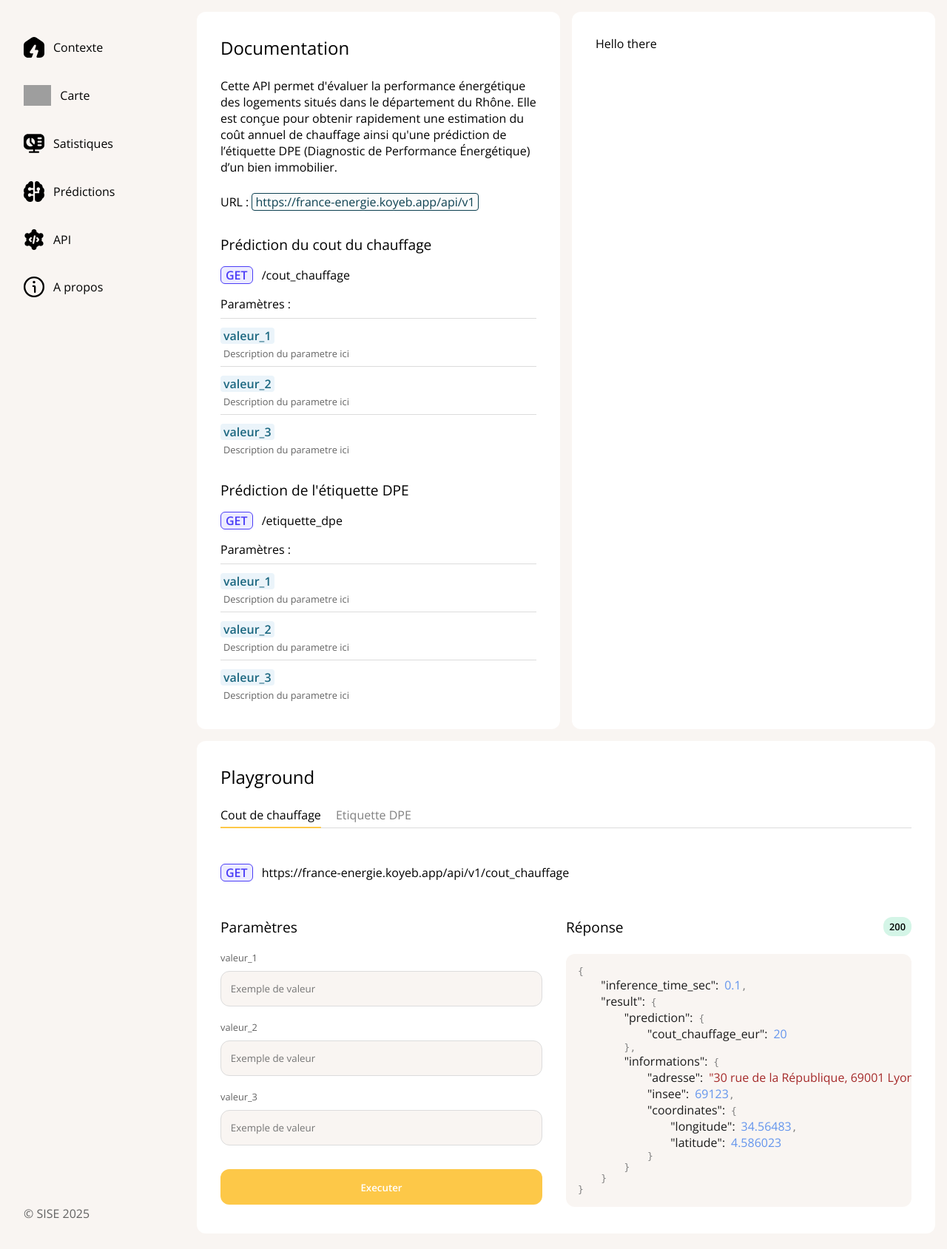
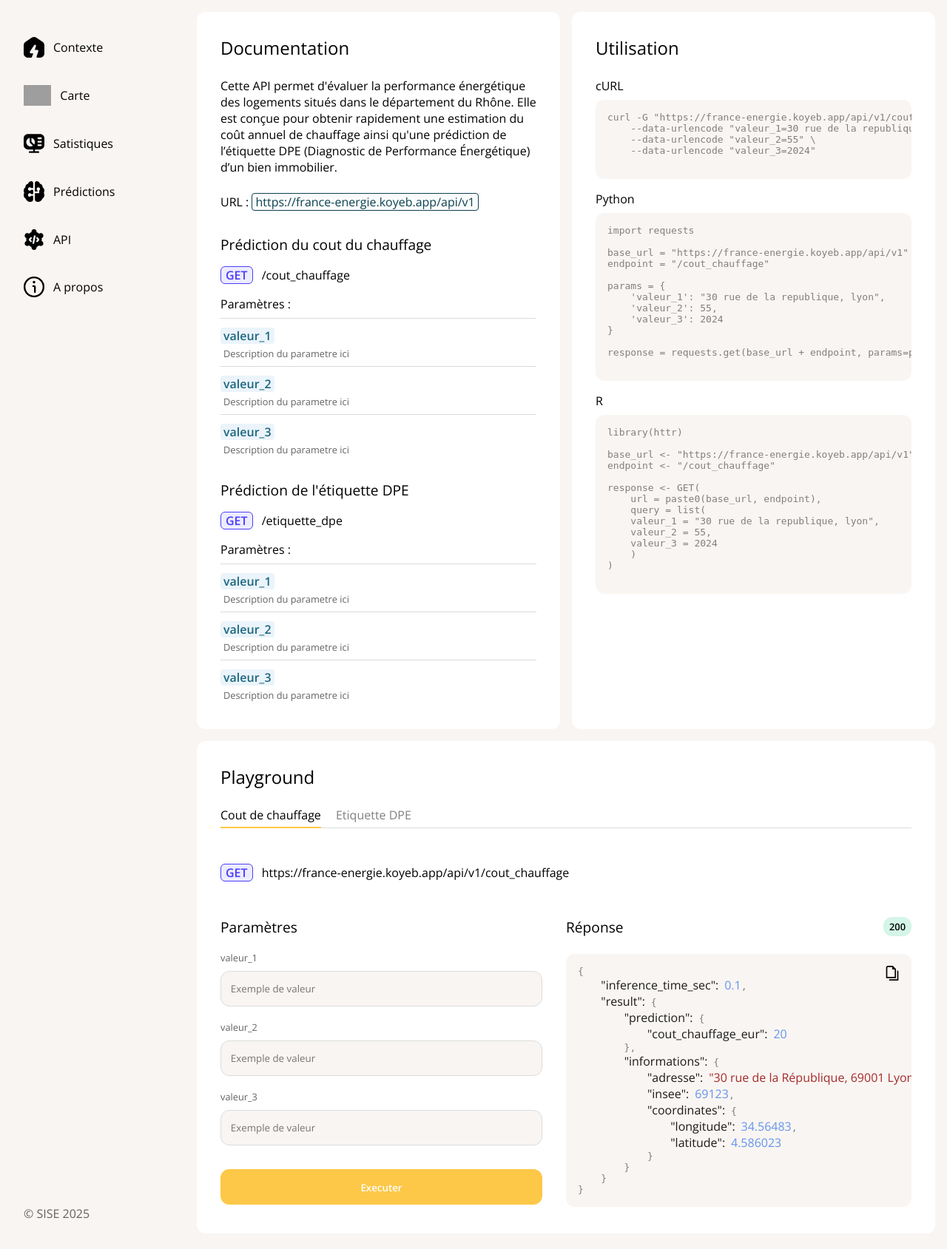
Before and after one commit to marinoo3/m2_enedis, a Flask app: template web/application/templates/api-documentation.html in a window 1280 px wide. Shown: the part 83-1772 px from the top of the page at 74% size. Run offline with Flask 3, Linux system fonts and the light colour scheme; the template is opened without the code that fills it, so the values that code supplies are empty; parts of the project's set-up code (start-up, migrations or seed data) failed here and were passed over; grey boxes are pictures that could not be loaded.

Commit message:
Added Code Snippet to API
Added Code Snippet to API page and a map to the predict page

```diff
--- a/web/application/static/css/api-documentation.css
+++ b/web/application/static/css/api-documentation.css
@@ -16,13 +16,10 @@
 .content {
     padding: 2rem;
 }
-.content.documentation {
+.content.documentation, .content.code-snippet {
     flex: 0 0 calc(50% - .5rem);
-    max-height: 80%;
+    max-height: 70%;
     overflow: auto;
-}
-.content.other {
-    flex: 0 0 calc(50% - .5rem);
 }
 
 h1 {
@@ -48,6 +45,19 @@ h1 {
     }
 }
 
+.code {
+
+    background-color: var(--bg-color);
+    border-radius: var(--border-radius);
+    margin-top: .5rem;
+    position: relative;
+
+    pre {
+        overflow: auto;
+        padding: 1rem;
+    }
+}
+
 
 /* SECTION */
 
@@ -62,6 +72,10 @@ h1 {
     #endpoint-url {
         display: inline-block;
     }
+}
+
+.code-snippet .snippet {
+    margin-top: 1rem;
 }
 
 #requests {
@@ -113,18 +127,13 @@ h1 {
             font-weight: 600;
         }
 
-        .json-wrapper {
-
-            background-color: var(--bg-color);
-            border-radius: var(--border-radius);
-            margin-top: .5rem;
-            max-height: 100%;
-
-            .json-content {
-                overflow: auto;
-                padding: 1rem;
+        .json-wrapper #copy-json {
+                height: 20px;
+                position: absolute;
+                top: 1rem;
+                right: 1rem;
+                cursor: pointer;
             }
-        }
     }
 
 }
--- a/web/application/static/css/main.css
+++ b/web/application/static/css/main.css
@@ -250,6 +250,17 @@ button.second-button {
     font-weight: 300;
 }
 
+.leaflet-control-zoom {
+    border-radius: var(--border-radius);
+    overflow: hidden;
+}
+
+.leaflet-popup-content ul > li {
+    list-style: inside;
+    padding: 2px;
+    margin: inherit;
+}
+
 .progress-container {
 
     width: 10rem;
@@ -260,7 +271,7 @@ button.second-button {
 
     .progress {
         height: 100%;
-        width: 5%;
+        width: 1%;
         background-color: var(--accent);
         transition: width ease-out .3s;
     }
--- a/web/application/templates/api-documentation.html
+++ b/web/application/templates/api-documentation.html
@@ -83,8 +83,58 @@
                     </div>
                 </section>
             </div>
-            <div class="content other">
-                <p>Hello there</p>
+            <div class="content code-snippet">
+                <h1>Utilisation</h1>
+                <div class="curl snippet">
+                    <p>cURL</p>
+                    <div class="code">
+                        <pre>
+curl -G "https://france-energie.koyeb.app/api/v1/cout_chauffage" \
+    --data-urlencode "valeur_1=30 rue de la republique, lyon" \
+    --data-urlencode "valeur_2=55" \
+    --data-urlencode "valeur_3=2024"
+                        </pre>
+                    </div>
+                </div>
+                <div class="python snippet">
+                    <p>Python</p>
+                    <div class="code">
+                        <pre>
+import requests
+
+base_url = "https://france-energie.koyeb.app/api/v1"
+endpoint = "/cout_chauffage"
+
+params = {
+    'valeur_1': "30 rue de la republique, lyon",
+    'valeur_2': 55,
+    'valeur_3': 2024
+}
+
+response = requests.get(base_url + endpoint, params=params)
+                        </pre>
+                    </div>
+                </div>
+                <div class="r snippet">
+                    <p>R</p>
+                    <div class="code">
+                        <pre>
+library(httr)
+
+base_url <- "https://france-energie.koyeb.app/api/v1"
+endpoint <- "/cout_chauffage"
+
+response <- GET(
+    url = paste0(base_url, endpoint),
+    query = list(
+    valeur_1 = "30 rue de la republique, lyon",
+    valeur_2 = 55,
+    valeur_3 = 2024
+    )
+)
+                        </pre>
+                    </div>
+                </div>
             </div>
             <div class="content playground">
                 <h1>Playground</h1>
@@ -131,8 +181,9 @@
                             <h2>Réponse</h2>
                             <p class="status-code">200</p>
                         </div>
-                        <div class="json-wrapper">
-                                <pre class="json-content"></pre>
+                        <div class="json-wrapper code">
+                            <img src="{{ url_for('static', filename='images/copy.svg') }}" alt="" id="copy-json" height="20px">
+                            <pre class="json-content"></pre>
                         </div>
                     </div>
                 </section>
--- a/web/application/templates/elements/menu.html
+++ b/web/application/templates/elements/menu.html
@@ -36,7 +36,7 @@
             </a>
         </li>
         <li>
-            <a href="/about">
+            <a href="https://github.com/marinoo3/m2_enedis">
                 <img src="{{ url_for('static', filename='images/info.svg') }}" alt="about icon" height="28px">
                 <p>A propos</p>
                 <div class="highlighter"></div>
--- a/web/application/templates/map.html
+++ b/web/application/templates/map.html
@@ -7,9 +7,7 @@
     <meta name="keywords" content="">
     <meta name="author" content="Marin NAGY"> -->
     <!-- Leaflet CSS -->
-    <link rel="stylesheet" href="https://unpkg.com/leaflet@1.9.4/dist/leaflet.css"
-     integrity="sha256-p4NxAoJBhIIN+hmNHrzRCf9tD/miZyoHS5obTRR9BMY="
-     crossorigin=""/>
+    <link rel="stylesheet" href="https://unpkg.com/leaflet@1.9.4/dist/leaflet.css" integrity="sha256-p4NxAoJBhIIN+hmNHrzRCf9tD/miZyoHS5obTRR9BMY=" crossorigin=""/>
     <!-- Leaflet Geosearch plugin CSS -->
     <link rel="stylesheet" href="https://unpkg.com/leaflet-geosearch@3.0.0/dist/geosearch.css"/>
     <!-- Leaflet markercluster plugin CSS -->
--- a/web/application/templates/predict.html
+++ b/web/application/templates/predict.html
@@ -6,6 +6,8 @@
     <!-- <meta name="description" content="">
     <meta name="keywords" content="">
     <meta name="author" content="Marin NAGY"> -->
+     <!-- Leaflet CSS -->
+    <link rel="stylesheet" href="https://unpkg.com/leaflet@1.9.4/dist/leaflet.css" integrity="sha256-p4NxAoJBhIIN+hmNHrzRCf9tD/miZyoHS5obTRR9BMY=" crossorigin=""/>
     <!-- Custom CSS -->
     <link rel="stylesheet" href="{{ url_for('static', filename='css/main.css') }}">
     <link rel="stylesheet" href="{{ url_for('static', filename='css/predict.css') }}">
@@ -24,6 +26,7 @@
             <div class="content decisiontree">
                 <section>
                     <h1>Informations du logement</h1>
+                    <div id="map"></div>
                     <form action="">
                         <div class="form-input">
                             <label for="value1">Valeur 1</label>
@@ -51,8 +54,11 @@
         </div>
     </main>
 
+<!-- Leaflet JS -->
+<script src="https://unpkg.com/leaflet@1.9.4/dist/leaflet.js" integrity="sha256-20nQCchB9co0qIjJZRGuk2/Z9VM+kNiyxNV1lvTlZBo=" crossorigin=""></script>
 <!-- Custom JS -->
 <script src="{{ url_for('static', filename='js/utils.js') }}"></script>
+<script src="{{ url_for('static', filename='js/predict.js') }}"></script>
 
 </body>
 </html>
```
Also changed, not shown: web/application/static/css/map.css (+0 -11 lines), web/application/static/css/predict.css (+8 -0 lines), web/application/static/js/predict.js (added, +8 -0 lines), web/application/static/images/copy.svg (added).
